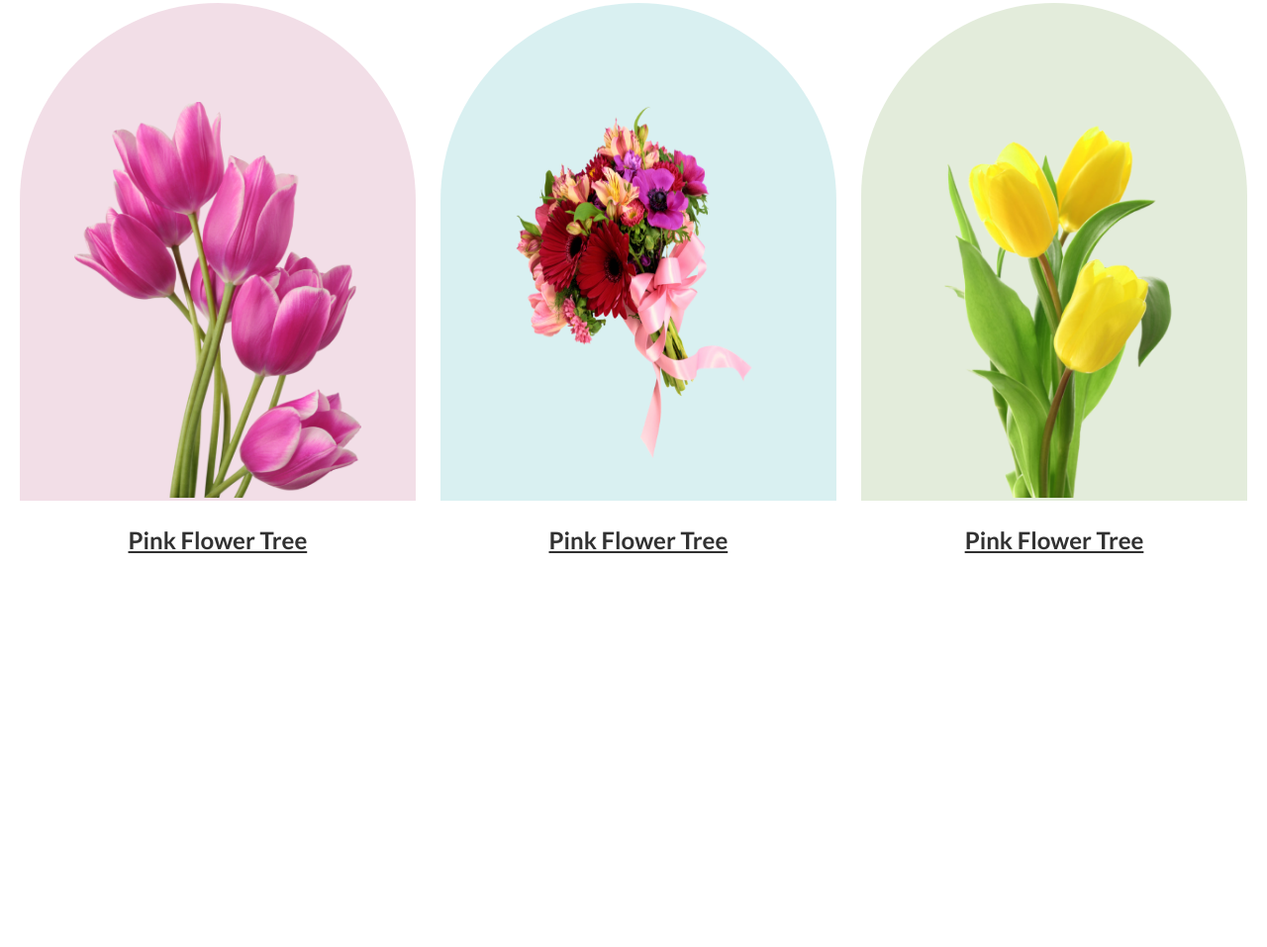
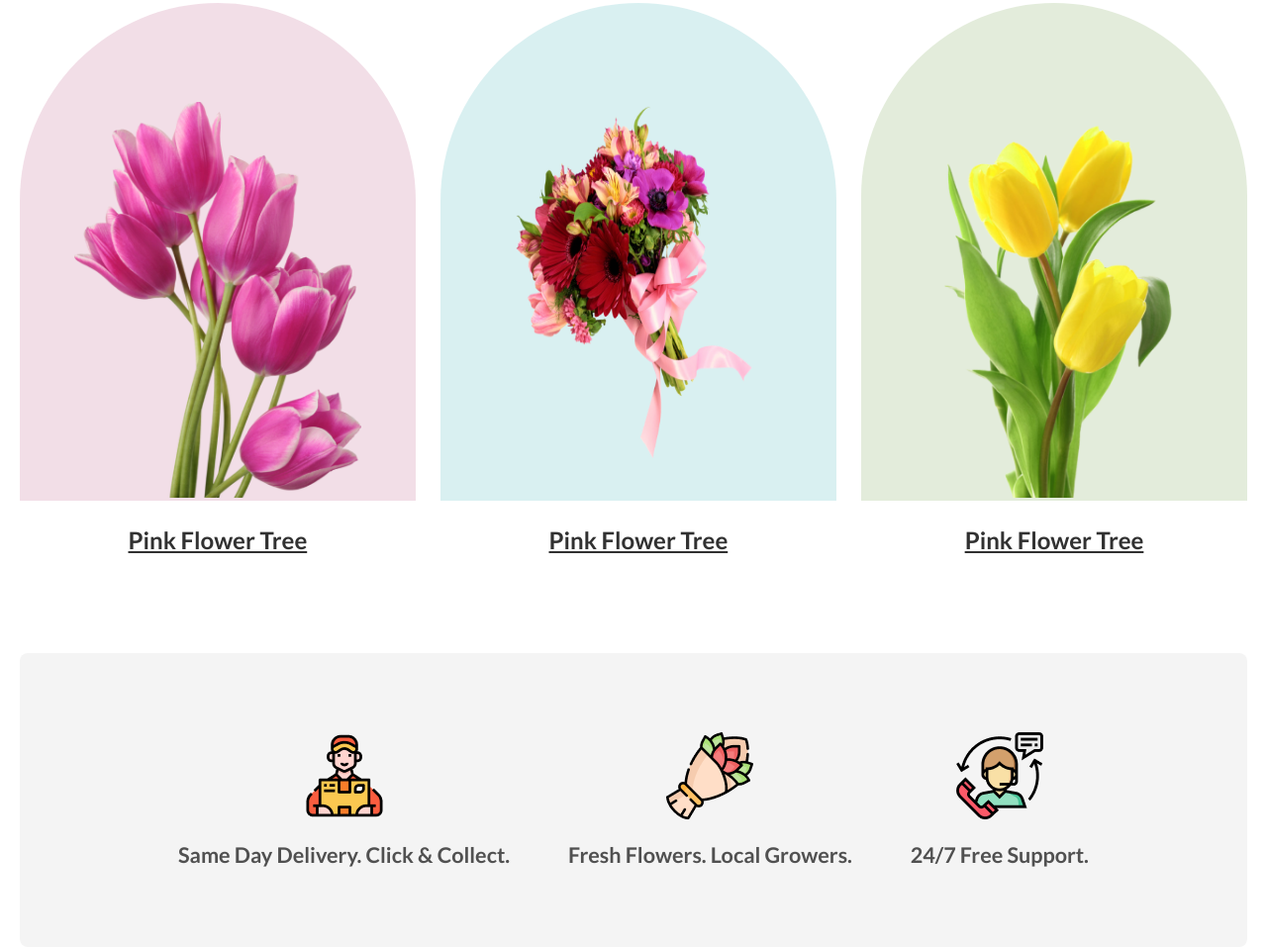
Before and after one commit to Mohiuddin5050/Flower-Shop, a plain HTML site: page index.html in a window 1280 px wide. Shown: the part 939-1896 px from the top of the page at 99% size. Before the commit the page ends 1499 px from the top, so only its background shows below. Drawn offline with Linux system fonts and the light colour scheme.

Commit message:
mini card section added

```diff
--- a/index.html
+++ b/index.html
@@ -45,6 +45,22 @@
                 <p class="image-name">Pink Flower Tree</p>
             </div>
          </div>
+         <section class="container mini-card-section">
+            <div class="mini-card-container">
+           <div class="mini-card">
+             <img src="./Flower Asset/Group 57.png" alt="">
+            <p>Same Day Delivery. Click & Collect.</p>
+           </div>
+           <div class="mini-card">
+             <img src="./Flower Asset/Group 58.png" alt="">
+            <p>Fresh Flowers. Local Growers.</p>
+           </div>
+           <div class="mini-card">
+             <img src="./Flower Asset/Group 59.png" alt="">
+            <p>24/7 Free Support.</p>
+           </div>
+         </div>
+         </section>
     </main>
     <footer></footer>
 </body>
--- a/styles/style.css
+++ b/styles/style.css
@@ -124,6 +124,26 @@
   color: rgb(49, 49, 49);
   margin-top: 25px;
 }
+.mini-card-section{
+  background-color: rgba(39, 39, 39, 0.05);
+  margin-top: 100px;
+  border-radius: 8px;
+}
+.mini-card-container{
+  display: flex;
+  justify-content: space-between;
+  padding: 80px 160px;
+  align-items: center;
+  text-align: center;
+}
+.mini-card p{
+  font-size: 1.35rem;
+  font-weight: 700;
+  color: rgba(39, 39, 39, 0.80);
+  margin-top: 20px;
+}
+
+
 
 
 
```
